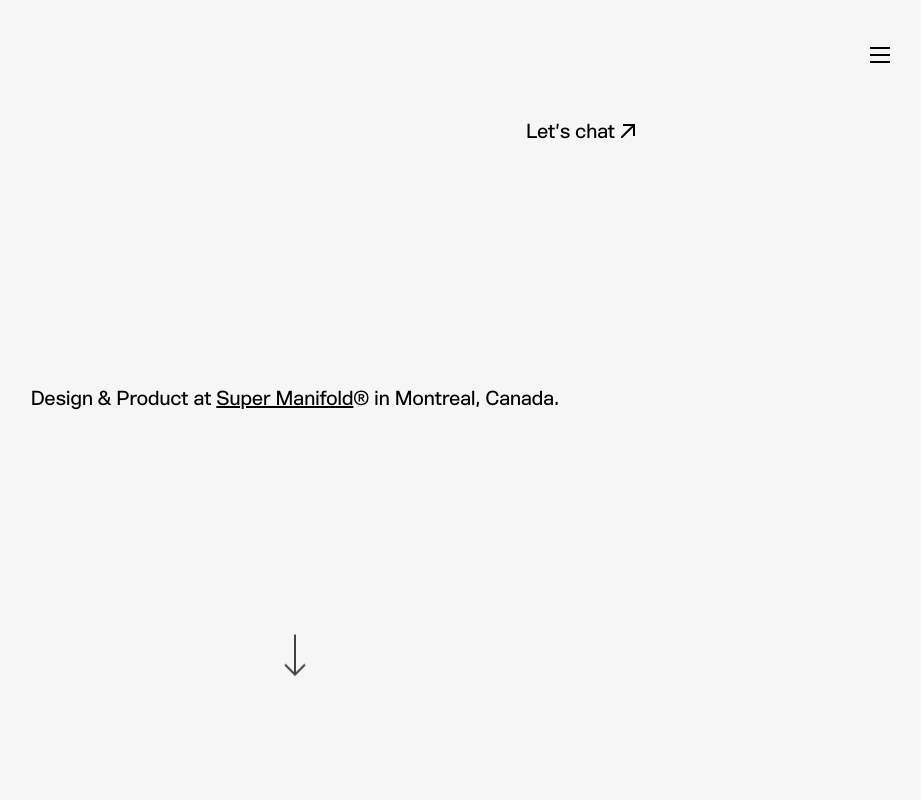
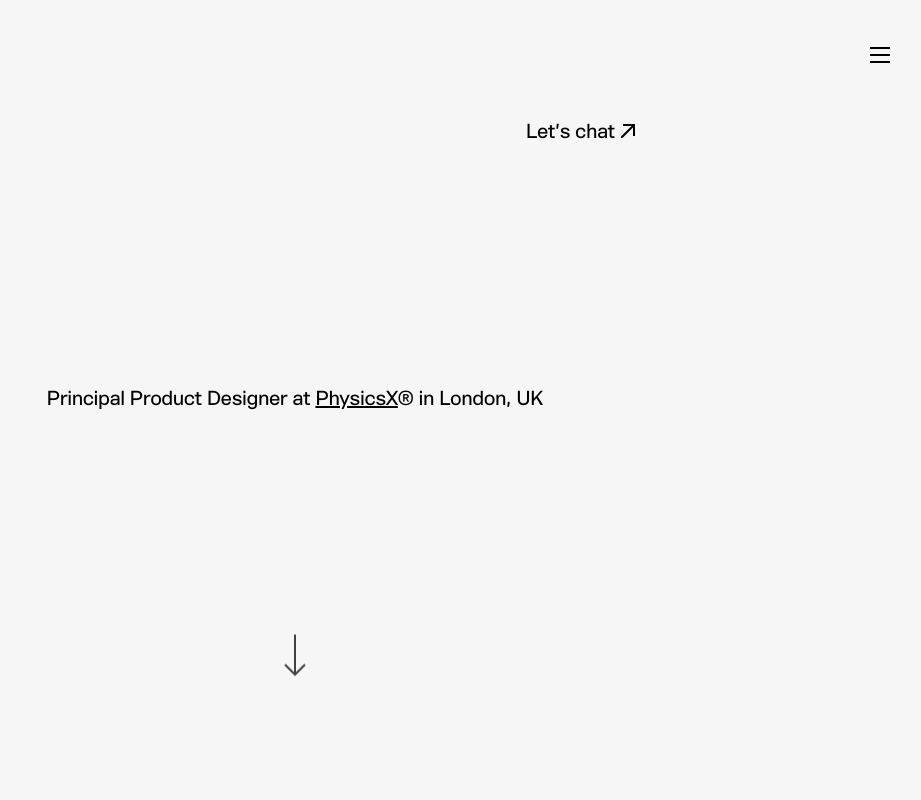
Before and after one commit to hanhanxue/230914_HanHanXue, a Next.js app: page / in a window 1280 px wide. Shown: the top 800 px of the page, without its empty margins (345-1266 px from the left). Built offline with nearby package versions, Linux system fonts and the light colour scheme.

Commit message:
split out footer fragment

```diff
--- a/src/app/layout.tsx
+++ b/src/app/layout.tsx
@@ -1,7 +1,9 @@
 import '@/styles/main.scss'
-import Header from '@/components/global/Header'
 
 import type { Metadata } from 'next'
+
+import Header from '@/components/global/Header'
+import Footer from '@/components/global/Footer'
 
 
 export const metadata: Metadata = {
@@ -38,7 +40,8 @@ export default function RootLayout({
         <Header />
 
         {children}
-        </body>
+        <Footer />
+      </body>
     </html>
   )
 }
--- a/src/app/page.tsx
+++ b/src/app/page.tsx
@@ -1,7 +1,7 @@
 
 
-import SectionCover from '@/components/home/SectionCover'
-import SectionImages from '@/components/home/SectionImages'
+import CoverSection from '@/components/home/CoverSection'
+import ImagesSection from '@/components/home/ImagesSection'
 
 
 
@@ -15,8 +15,8 @@ const Home = ({  }) => {
 
         <main>
 
-        <SectionCover />
-        <SectionImages />
+        <CoverSection />
+        <ImagesSection />
 
         </main>
 
--- /dev/null
+++ b/src/components/global/Footer.tsx
@@ -0,0 +1,16 @@
+
+
+import { BottomFragment } from '@/components/global/Header'
+
+const Footer = () => {
+
+
+    return (
+
+        <BottomFragment isMenuOpen={true} delayDuration={0}/>
+
+    )
+
+}
+
+export default Footer
--- a/src/components/global/Header.tsx
+++ b/src/components/global/Header.tsx
@@ -16,6 +16,40 @@ import BurgerButton from '@/components/global/BurgerButton'
 import LogoButton from '@/components/global/LogoButton'
 
 import styles from './Header.module.scss'
+
+
+
+interface BottomFragmentProps {
+    isMenuOpen: boolean;
+    delayDuration: number;
+  }
+
+export const BottomFragment: React.FC<BottomFragmentProps> = ({isMenuOpen, delayDuration}) => {
+
+    return (
+        <div className={`${styles.footer}`}>
+
+        {/* TILE */}
+        <div className={`${styles.tile} ${styles.tileFooter}   ${styles.tileHover}`}
+        style={{
+        opacity: `${isMenuOpen ? '1' : '0'}`,
+        transitionDelay: `${delayDuration}ms`
+        }}>
+            <span className={`body-xl`}>©2023</span>
+            <ul className={`body-xl ${styles.socialLinks}`}>
+                <li><Link href="https://github.com/hanhanxue" rel="noopener noreferrer" target="_blank">GitHub</Link></li>
+                <li><Link href="https://www.instagram.com/_hanhanxue_/" rel="noopener noreferrer" target="_blank">Instagram</Link></li>
+                <li><Link href="https://www.linkedin.com/in/hanhanxue/" rel="noopener noreferrer" target="_blank">LinkedIn</Link></li>
+            </ul>
+        </div>
+    </div>
+    )
+
+}
+
+
+
+
 
 const Header = () => {
 
@@ -101,9 +135,6 @@ const Header = () => {
                 </div>
             </div>
         </header>
-
-
-
 
 
             {/* OVERLAY */}
@@ -226,28 +257,11 @@ const Header = () => {
 
         </nav>
 
-        <div className={`${styles.footer}`}>
 
-            {/* TILE */}
-            <div className={`${styles.tile} ${styles.tileFooter}   ${styles.tileHover}`}
-            style={{
-            opacity: `${isMenuOpen ? '1' : '0'}`,
-            transitionDelay: `${delayDurations[7]}ms`
-            }}>
-                <span className={`body-xl`}>©2023</span>
-                <ul className={`body-xl ${styles.socialLinks}`}>
-                    <li><Link href="https://github.com/hanhanxue" rel="noopener noreferrer" target="_blank">GitHub</Link></li>
-                    <li><Link href="https://www.instagram.com/_hanhanxue_/" rel="noopener noreferrer" target="_blank">Instagram</Link></li>
-                    {/* <li><Link href="https://twitter.com/_hanhanxue_" rel="noopener noreferrer" target="_blank">X</Link></li> */}
-                    <li><Link href="https://www.linkedin.com/in/hanhanxue/" rel="noopener noreferrer" target="_blank">LinkedIn</Link></li>
-                </ul>
-            </div>
-        </div>
-        <div className={`${styles.scrollableContainer}  `}>
+        <BottomFragment
+        isMenuOpen={isMenuOpen}
+        delayDuration={delayDurations[7]} />
 
-
-
-        </div>
 
         </div>
 
@@ -266,9 +280,6 @@ export default Header
 
 
 
-
-
-
 {/* <p>Han Han Xue is an interdiciplinary designer.</p>
   <p>Previously working on autonomous vehicles in San Francisco at Woven by Toyota and Lyft before that.</p>
   <p>He is currently working on Fragments, an immersive spatial experience in the digital realm.</p>
--- a/src/components/home/SectionCover.tsx
+++ b/src/components/home/CoverSection.tsx
@@ -1,12 +1,12 @@
 
-import styles from './SectionCover.module.scss'
+import styles from './CoverSection.module.scss'
 
 import Link from 'next/link'
 import ContactButton from '@/components/home/ContactButton'
 
 
 
-const SectionCover = () => {
+const CoverSection = () => {
     return (
 
             <section  className={`${styles.sectionCover}`}>
@@ -25,13 +25,13 @@ const SectionCover = () => {
             <div  className={`${styles.thirds}`}>
                 <div  className={`${styles.titleFrame}`}>
                     <h1 className={`  body-xl  ${styles.title} `}  >
-                        <span>Design & Product at&nbsp;</span>
+                        <span>Principal Product Designer at&nbsp;</span>
 
-                        <Link className={`  `} href={`https://www.supermanifold.com/`} rel="noopener noreferrer" target="_blank">
-                            <span><u>Super Manifold</u>®&nbsp;</span>
+                        <Link className={`  `} href={`https://www.physicsx.ai/`} rel="noopener noreferrer" target="_blank">
+                            <span><u>PhysicsX</u>®&nbsp;</span>
                         </Link>
 
-                        <span>in Montreal, Canada.</span>
+                        <span>in London, UK</span>
                         </h1>
 
                     {/* <span className={`  body-xl `}  >Previously at</span>
@@ -66,4 +66,4 @@ const SectionCover = () => {
 }
 
 
-export default SectionCover
+export default CoverSection
--- a/src/components/home/SectionImages.tsx
+++ b/src/components/home/ImagesSection.tsx
@@ -6,9 +6,9 @@ import {parseImagesIndex} from '@/lib/serverUtils'
 import Image from 'next/image'
 import {image} from '@/types/global'
 
-import styles from './SectionImages.module.scss'
+import styles from './ImagesSection.module.scss'
 
-const SectionImages = () => {
+const ImagesSection = () => {
 
 
     // const images = getImages()
@@ -36,7 +36,7 @@ const SectionImages = () => {
 
                         <Image
                             className={`${styles.nextImage}`}
-                            alt={`han han xue product designer ${img.title} design`}
+                            alt={`product designer han han xue ${img.title} design`}
 
                             src={`/${img.pathRel}`}
                             fill={true}
@@ -64,4 +64,4 @@ const SectionImages = () => {
     )
 }
 
-export default SectionImages
+export default ImagesSection
--- a/src/scripts/getImages.ts
+++ b/src/scripts/getImages.ts
@@ -4,14 +4,14 @@ import fs from 'fs'
 import path from 'path'
 
 
-function convertPascalToSpaceSeparated(pascalString:string) {
+const  convertPascalToSpaceSeparated = (pascalString:string) => {
   if (!pascalString) {
-    return 'ERROR convertPascalToSpaceSeparated undefined'; // Return an empty string for undefined or empty input
+    return 'ERROR convertPascalToSpaceSeparated undefined' // Return an empty string for undefined or empty input
   }
 
   return pascalString
     .replace(/([a-z])([A-Z])/g, '$1 $2') // Add space before capital letters
-    .toLowerCase(); // Convert to lowercase
+    .toLowerCase() // Convert to lowercase
 }
 
 const getImageData = (intermediatePath: string) => {
```
Also changed, not shown: src/components/global/Header.module.scss (+12 -18 lines), src/components/home/CoverSection.module.scss (renamed from src/components/home/SectionCover.module.scss), src/components/home/ImagesSection.module.scss (renamed from src/components/home/SectionImages.module.scss).
